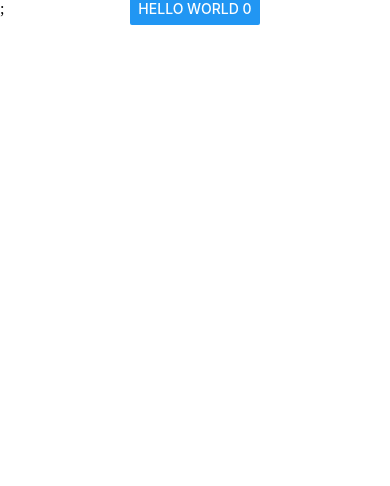
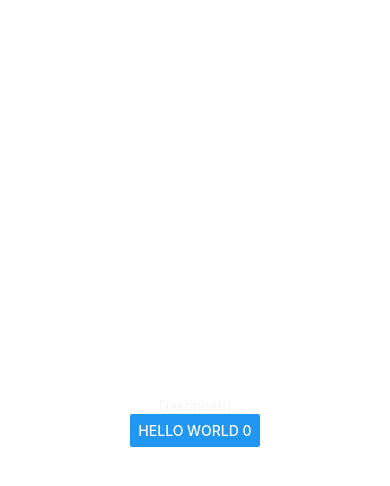
Before and after one commit to Antonio-Sitoe/goFinance, a React Native app: screen / in a window 390 px wide. Shown: the top 486 px of the page. Built offline with nearby package versions, Linux system fonts and the light colour scheme.

Commit message:
Update App.tsx

```diff
--- a/App.tsx
+++ b/App.tsx
@@ -1,17 +1,16 @@
+import React from "react";
 import { StatusBar } from "expo-status-bar";
-import React from "react";
 import Dashboard from "./src/screens/Dasboard";
-import { ThemeProvider } from "styled-components/native";
+import { ThemeProvider } from "styled-components";
+import theme from "./src/global/styles/theme";
 
-import theme from "./src/global/styles/theme";
-import { View } from "react-native";
+import { View, Text } from "react-native";
 
 export default function App() {
   return (
-    <View>
-      <ThemeProvider theme={theme}>
-        <Dashboard />;
-      </ThemeProvider>
-    </View>
+    <ThemeProvider theme={theme}>
+      <StatusBar />
+      <Dashboard />
+    </ThemeProvider>
   );
 }
```
